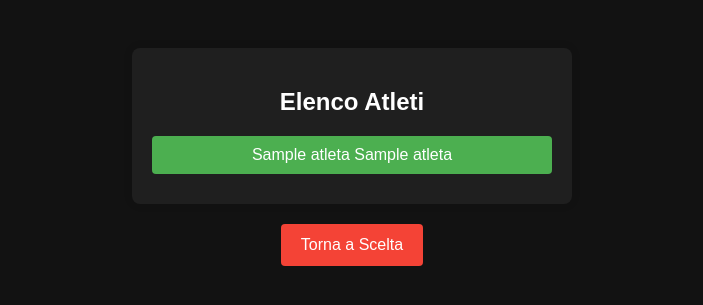
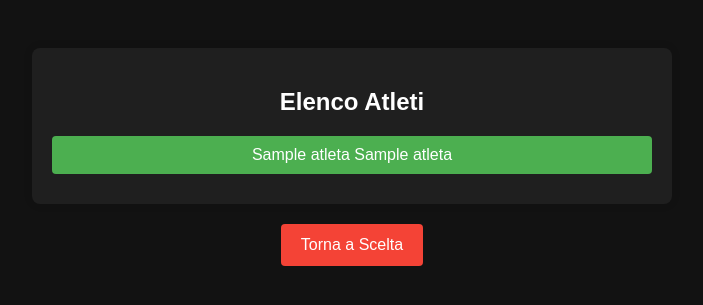
Before and after one commit to CaneschiAndrea/PROGETTO-INFORMATICA-BASKET, a PHP site: page /visualizza_dati_atleta.php in a window 1280 px wide. Shown: the top 305 px of the page, without its empty margins (288-991 px from the left). Run offline with PHP 8.4, Linux system fonts and the light colour scheme; tables that the repository leaves empty or names only in its code hold one stand-in row (values such as "Sample post").

Commit message:
minor changes 4

```diff
--- a/calendario.php
+++ b/calendario.php
@@ -141,6 +141,7 @@ while ($dayOfMonth <= $numDays) {
 
 echo '</table>';
 ?>
-
+<br>
+<a href="scelta.php" class="back-button">Torna a Scelta</a>
 </body>
 </html>
--- a/visualizza_dati_atleta.php
+++ b/visualizza_dati_atleta.php
@@ -32,7 +32,7 @@ $result = $conn->query($sql);
         }
 
         .elenco-container {
-            max-width: 400px;
+            max-width: 600px;
             margin: 0 auto;
             background-color: #1f1f1f; /* Colore di sfondo della container */
             padding: 20px;
@@ -40,9 +40,12 @@ $result = $conn->query($sql);
             box-shadow: 0 0 10px rgba(0, 0, 0, 0.1);
         }
 
-        a {
+        .atleta-item {
+            margin-bottom: 10px;
+        }
+
+        .atleta-link {
             display: block;
-            margin: 10px 0;
             padding: 10px;
             background-color: #4caf50; /* Colore di sfondo dei pulsanti */
             color: white; /* Colore del testo dei pulsanti */
@@ -50,7 +53,7 @@ $result = $conn->query($sql);
             border-radius: 4px;
         }
 
-        a:hover {
+        .atleta-link:hover {
             background-color: #45a049; /* Cambia il colore di sfondo al passaggio del mouse */
         }
 
@@ -78,15 +81,14 @@ $result = $conn->query($sql);
     <?php
     if ($result->num_rows > 0) {
         while ($row = $result->fetch_assoc()) {
-            echo "<a href='dettagli_atleta.php?id=" . $row['id'] . "'>" . $row['nome'] . " " . $row['cognome'] . "</a>";
+            echo "<div class='atleta-item'><a href='dettagli_atleta.php?id=" . $row['id'] . "' class='atleta-link'>" . $row['nome'] . " " . $row['cognome'] . "</a></div>";
         }
     } else {
-        echo "Nessun atleta presente nel database.";
+        echo "<p>Nessun atleta presente nel database.</p>";
     }
     ?>
 
 </div>
-
 
 <a href="scelta.php" class="back-button">Torna a Scelta</a>
 
```
Also changed, not shown: scelta.php (+0 -15 lines).
